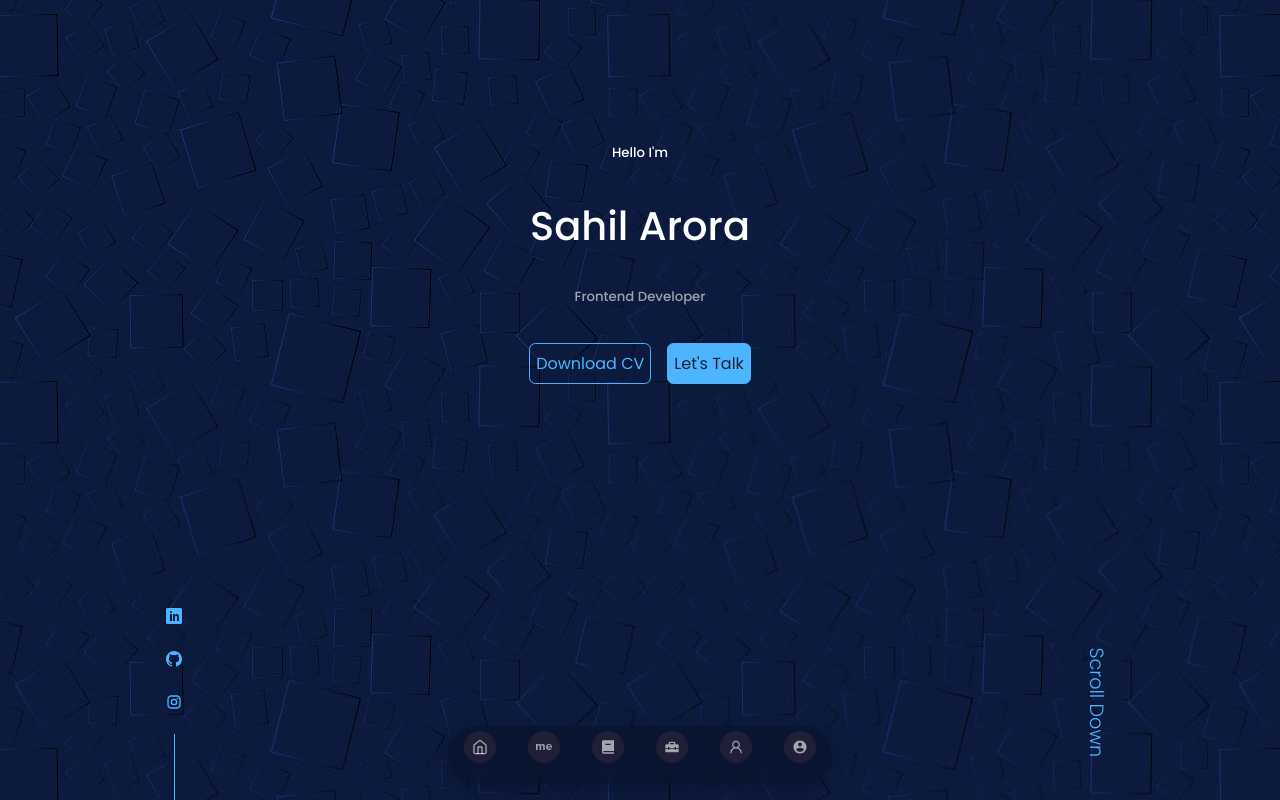
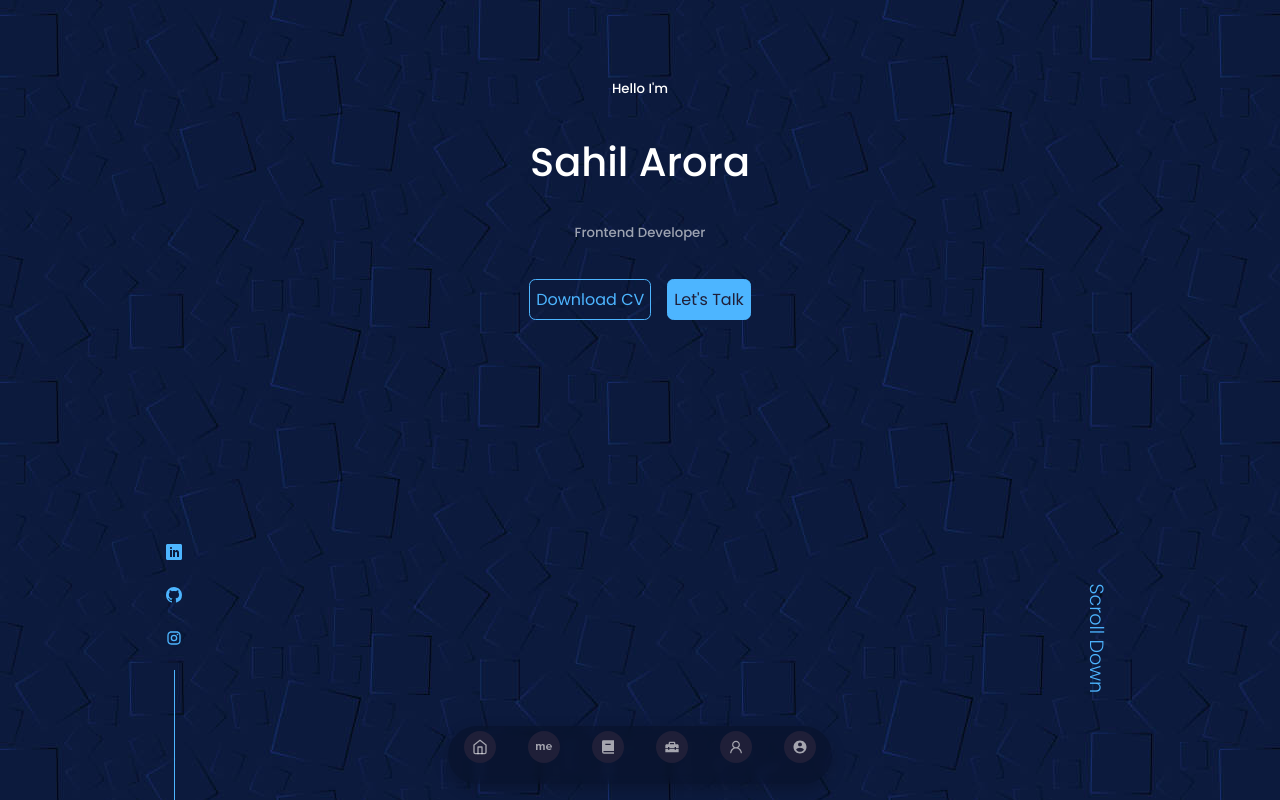
Before and after one commit to Sahil-2309/Portfolio-Main, a React (Create React App) app: page / in a window 1280 px wide. Shown: the top 800 px of the page. Built offline with nearby package versions, Linux system fonts and the light colour scheme; a web font is replaced by a local one.

Commit message:
Update Header.css

```diff
--- a/src/components/header/Header.css
+++ b/src/components/header/Header.css
@@ -1,6 +1,6 @@
 header {
   height: 100vh;
-  padding-top: 7rem;
+  padding-top: 3rem;
   overflow: hidden;
 }
 .header__container {
```
